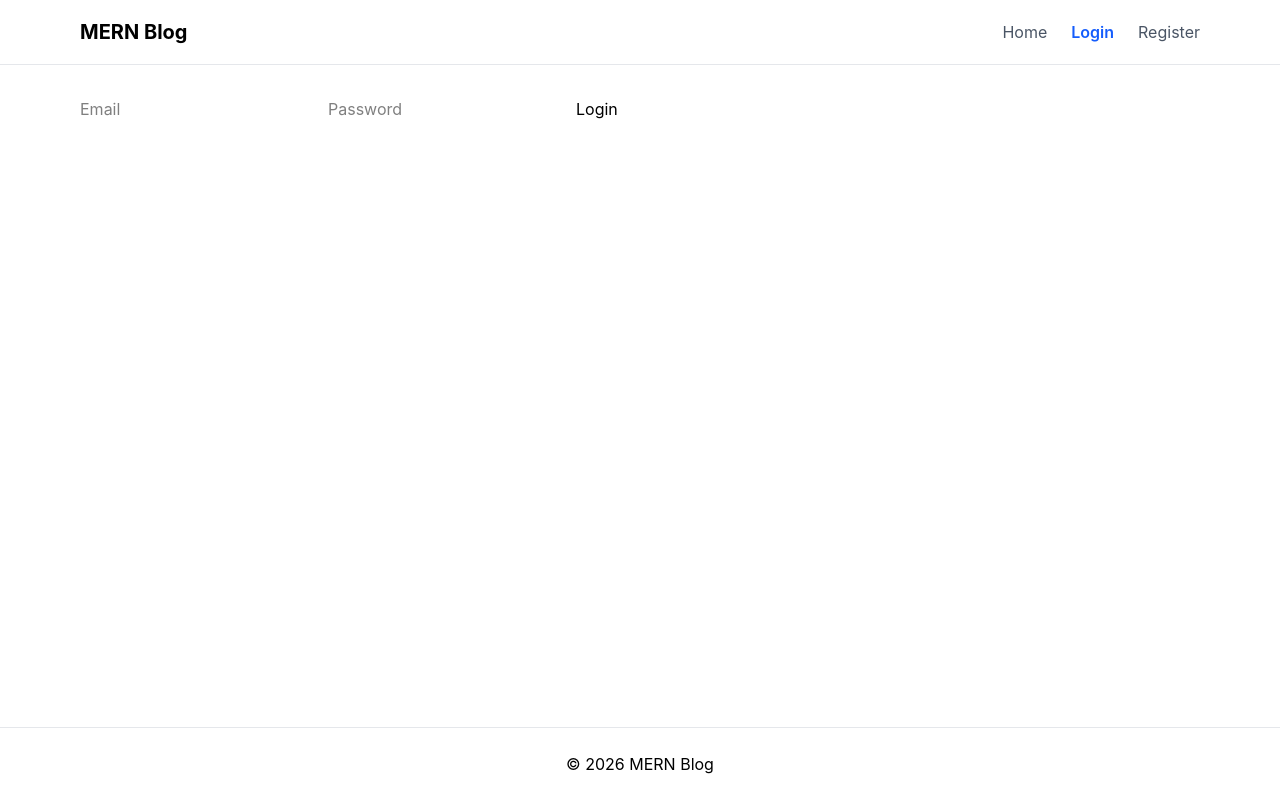
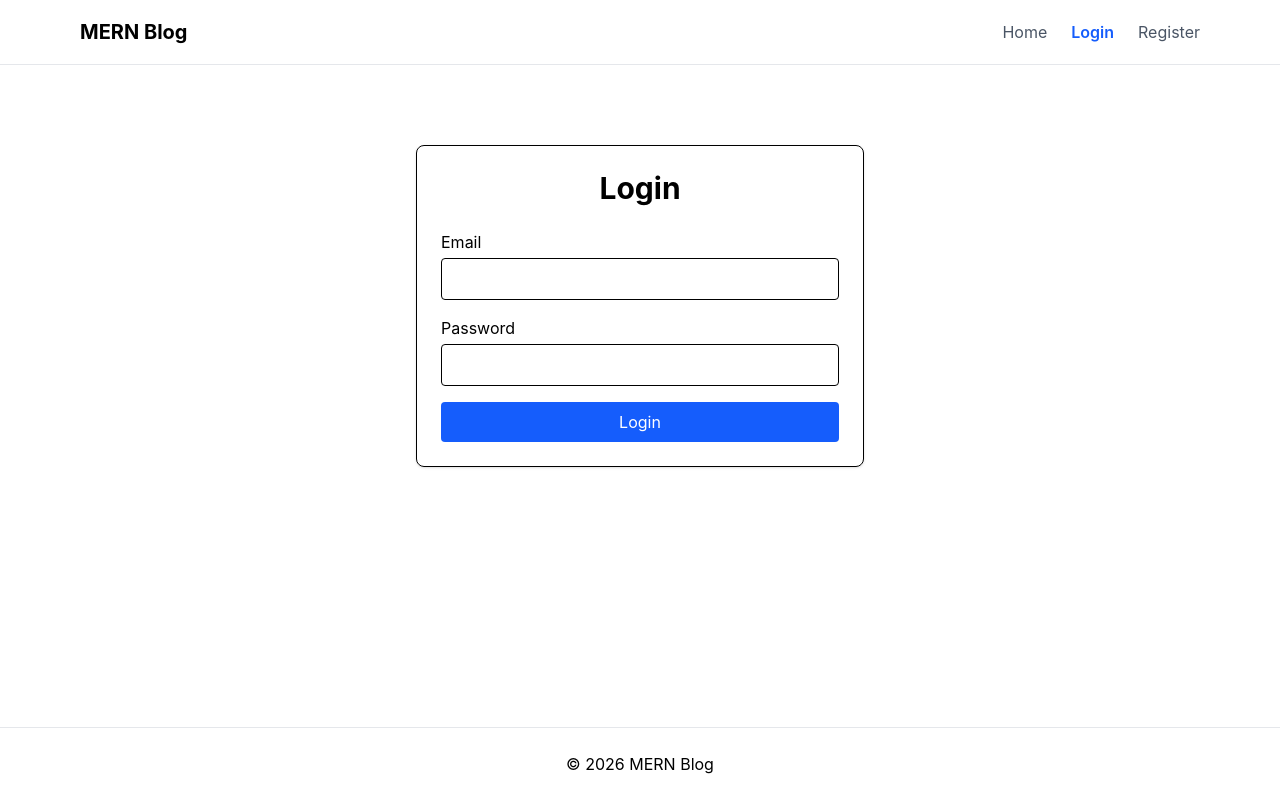
Before and after one commit to SourabhBishnoi100/DevBlog-MERN, a React app in the folder frontend/: page /login in a window 1280 px wide. Built offline with nearby package versions, Linux system fonts and the light colour scheme; no server answers; the HTML template or start-up script is replaced by a standard one.

Commit message:
feat(frontend): build a proper login page

```diff
--- a/frontend/src/pages/Login.jsx
+++ b/frontend/src/pages/Login.jsx
@@ -7,54 +7,99 @@ function Login() {
     const navigate = useNavigate();
     const { login } = useAuth();
 
-    const [email, setEmail] = useState("");
-    const [password, setPassword] = useState("");
+    const [formData, setFormData] = useState({
+        email: "",
+        password: "",
+    });
+
+    const [loading, setLoading] = useState(false);
     const [error, setError] = useState("");
+
+    function handleChange(e) {
+        const { name, value } = e.target;
+
+        setFormData((prev) => ({
+            ...prev,
+            [name]: value,
+        }));
+    }
 
     async function handleSubmit(e) {
         e.preventDefault();
 
         setError("");
+        setLoading(true);
 
         try {
-            const response = await loginUser({
-                email,
-                password,
+            const response = await loginUser(formData);
+
+            login(response.data);
+
+            navigate("/dashboard", {
+                replace: true,
             });
-
-            login({
-                token: response.data.token,
-                user: response.data.user,
-            });
-
-            navigate("/dashboard");
         } catch (err) {
             setError(err.message);
+        } finally {
+            setLoading(false);
         }
     }
 
     return (
-        <form onSubmit={handleSubmit}>
+        <div className="mx-auto mt-12 max-w-md rounded-lg border p-6 shadow">
+            <h1 className="mb-6 text-center text-3xl font-bold">
+                Login
+            </h1>
+
+            <form
+                onSubmit={handleSubmit}
+                className="space-y-4"
+            >
+                <div>
+                    <label className="mb-1 block">
+                        Email
+                    </label>
+
                     <input
                         type="email"
-                placeholder="Email"
-                value={email}
-                onChange={(e) => setEmail(e.target.value)}
+                        name="email"
+                        value={formData.email}
+                        onChange={handleChange}
+                        className="w-full rounded border p-2"
+                        required
                     />
+                </div>
+
+                <div>
+                    <label className="mb-1 block">
+                        Password
+                    </label>
 
                     <input
                         type="password"
-                placeholder="Password"
-                value={password}
-                onChange={(e) => setPassword(e.target.value)}
+                        name="password"
+                        value={formData.password}
+                        onChange={handleChange}
+                        className="w-full rounded border p-2"
+                        required
                     />
+                </div>
 
-            {error && <p>{error}</p>}
+                {error && (
+                    <p className="text-red-600">
+                        {error}
+                    </p>
+                )}
 
-            <button type="submit">
-                Login
+                <button
+                    type="submit"
+                    disabled={loading}
+                    className="w-full rounded bg-blue-600 p-2 text-white hover:bg-blue-700 disabled:opacity-60"
+                >
+                    {loading ? "Logging in..." : "Login"}
                 </button>
             </form>
+        </div>
     );
 }
 
```
Lines whose indentation alone changed are shown as unchanged.
